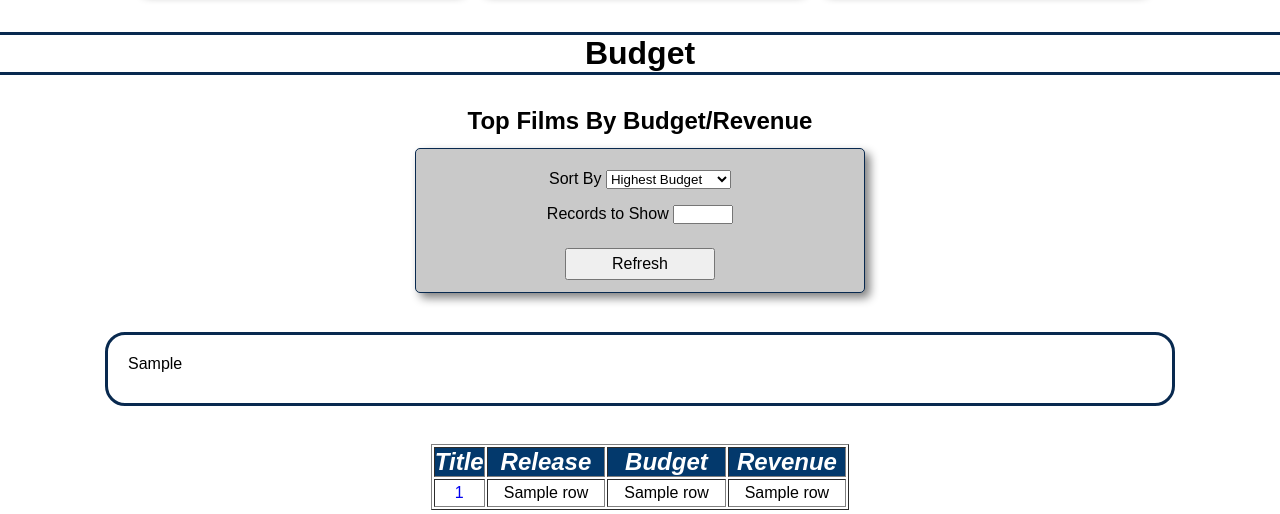
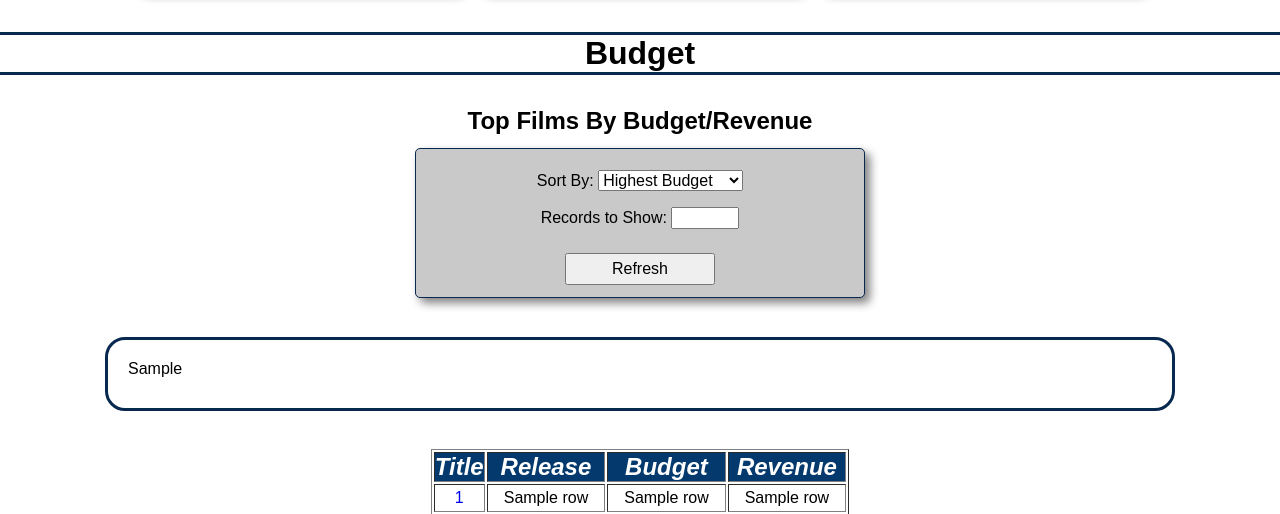
Before and after one commit to jonhartm/SI507_FinalProject, a Flask app: template templates/budget.html in a window 1280 px wide. Shown: the part 62-576 px from the top of the page. Run offline with Flask 2, Linux system fonts and the light colour scheme; the template is opened without the code that fills it: most values are stand-ins (such as "Sample title", 1, 10 or a date in 2020); some libraries are stand-ins or nearby versions.

Commit message:
add a title to the index and increase the size of the input fields

```diff
--- a/scss/styles.scss
+++ b/scss/styles.scss
@@ -77,6 +77,10 @@ form {
     margin: .5em 0;
   }
 
+  input, select {
+    font-size: 16px;
+  }
+
   [type="submit"] {
     font-size: 16px;
     height: 2em;
--- a/static/styles.css
+++ b/static/styles.css
@@ -58,6 +58,8 @@ form {
   width: 33%; }
   form div {
     margin: .5em 0; }
+  form input, form select {
+    font-size: 16px; }
   form [type="submit"] {
     font-size: 16px;
     height: 2em;
--- a/templates/AA_winners.html
+++ b/templates/AA_winners.html
@@ -22,11 +22,11 @@
       </select>
     </div>
     <div class="form-option">
-      <label for="show_nom">Show Nominations</label>
+      <label for="show_nom">Show Nominations:</label>
       <input type="checkbox" name="show_nom" {% if show_nom %} checked {% endif %}>
     </div>
     <div class="form-option">
-      <label for="count">Records to Show</label>
+      <label for="count">Records to Show:</label>
       <input type="number" name="count" value={{count}} step=10 min=10 max=590>
     </div>
     <input type="submit" value="Refresh">
--- a/templates/budget.html
+++ b/templates/budget.html
@@ -19,14 +19,14 @@
   </div>
   <form method="POST">
     <div class="form-option">
-      <label for="budget_sort">Sort By</label>
+      <label for="budget_sort">Sort By:</label>
       <select name="budget_sort">
         <option value="Budget" {% if budget_sort == 'Budget' %} selected {% endif %} >Highest Budget</option>
         <option value="Revenue" {% if budget_sort == 'Revenue' %} selected {% endif %} >Highest Revenue</option>
       </select>
     </div>
     <div class="form-option">
-      <label for="budget_limit">Records to Show</label>
+      <label for="budget_limit">Records to Show:</label>
       <input type="number" name="budget_limit" value={{budget_limit}} step=10 min=0 max=160>
     </div>
     <input type="submit" value="Refresh">
--- a/templates/index.html
+++ b/templates/index.html
@@ -5,6 +5,7 @@
   <link rel="stylesheet" href="{{ url_for('static', filename='styles.css') }}">
 </head>
 <body>
+  <h1 class="page-title">Jonathan Hartman - 507 Project<h1>
   <nav>
     <a href="/AA_Winners">Academy Award Statistics</a>
     <a href="/Ratings">Movie Ratings</a>
--- a/templates/movie.html
+++ b/templates/movie.html
@@ -14,6 +14,7 @@
     <a href="/Budget">Budget</a>
   </nav>
   <h1 class="page-title">Details for {{details.title}} ({{details.release[:4]}})</h1>
+  <div class="movie-details">
     {% if details.poster %}<img src="{{details.poster}}">{% endif %}
     <h2>Rated {{details.rating}}</h2>
     {% if details.getProfit() %}
@@ -22,6 +23,7 @@
     <h3>Profit: {{details.getProfit()}}</h3>
     {% endif %}
     {% if ratings_data is iterable %}
+  </div>
   <div class="graph">{{boxgraph|safe}}</div>
   <div class="graph">{{scattergraph|safe}}</div>
   <div class="button-holder">
--- a/templates/ratings.html
+++ b/templates/ratings.html
@@ -16,7 +16,7 @@
   <h1 class="page-title">Ratings</h1>
   <form method="POST">
     <div class="form-option">
-      <label for="sort_by">Sort By</label>
+      <label for="sort_by">Sort By:</label>
       <select name="sort_by" id="sort_by">
         <option value="AvgCriticRating" {% if sort == 'AvgCriticRating' %} selected {% endif %} >AVG Critic Rating (IMDB/Rotten Tomatoes/Metacritic)</option>
         <option value="AvgUserRating" {% if sort == 'AvgUserRating' %} selected {% endif %} >AVG User Rating (GroupLens)</option>
@@ -30,7 +30,7 @@
     </div>
 
     <div class="form-option">
-      <label for="count">Records to Show</label>
+      <label for="count">Records to Show:</label>
       <input type="number" name="count" value={{count}} step=10 min=0 max=160>
     </div>
 
```
Also changed, not shown: 1 other file. Lines whose indentation alone changed are shown as unchanged.
